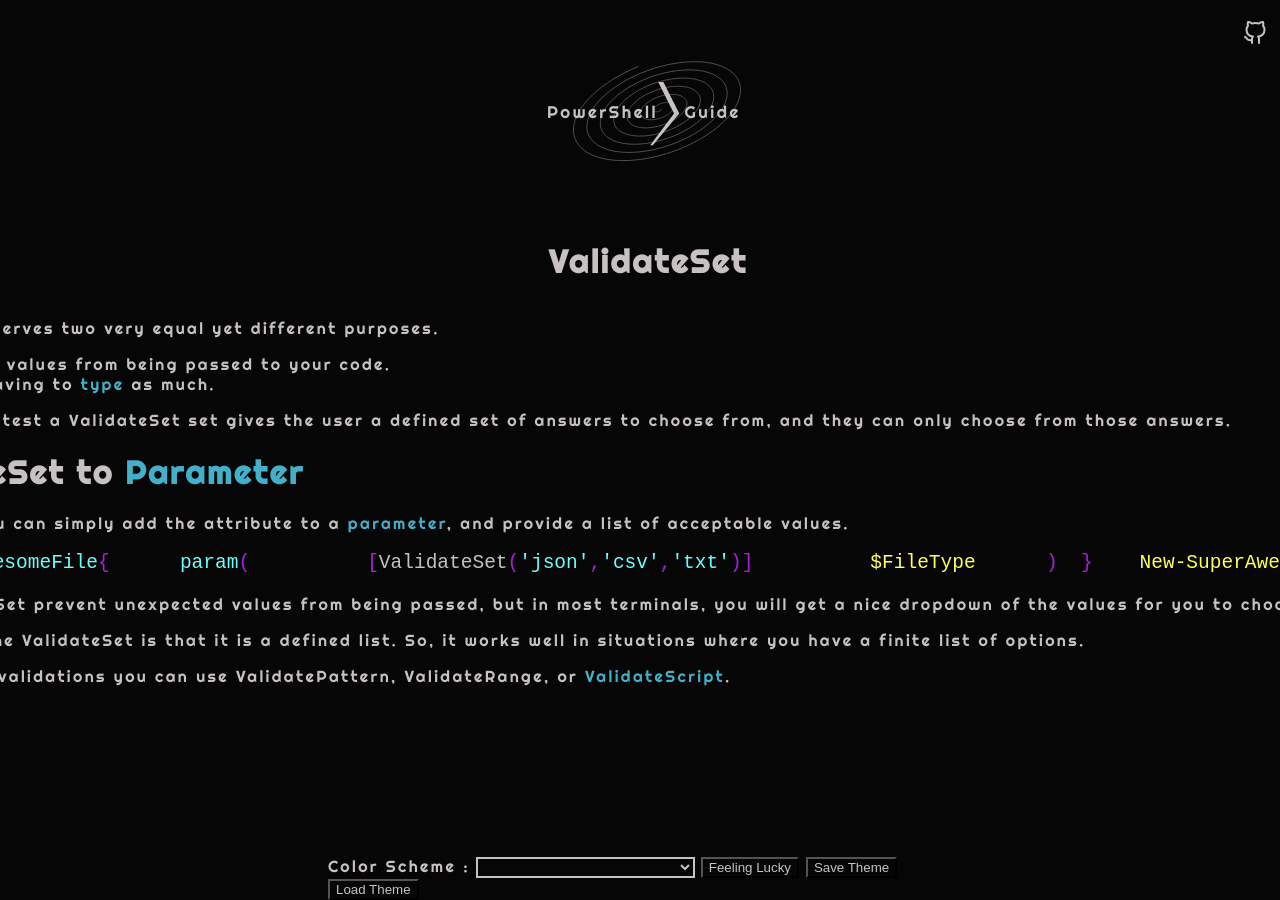
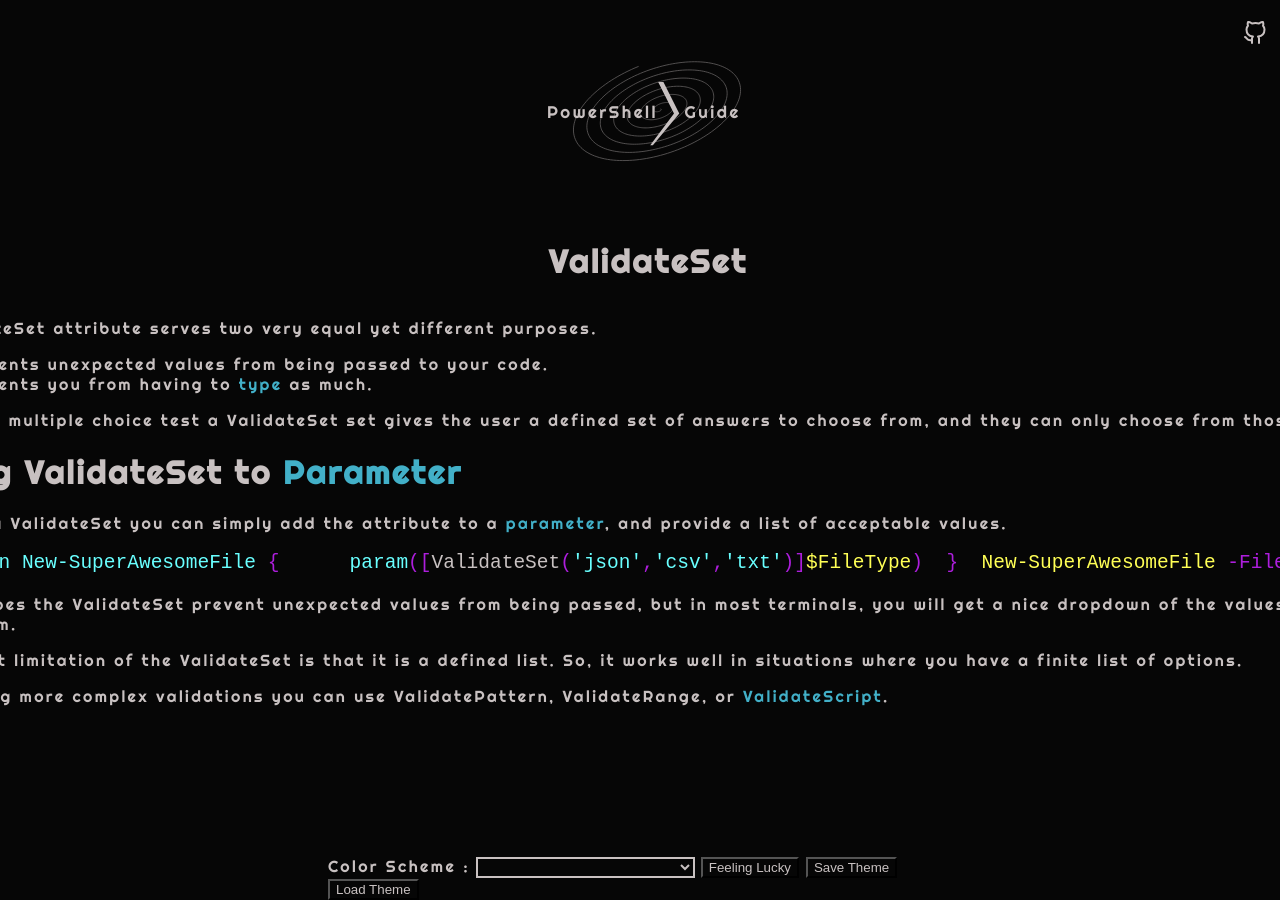
Before and after one commit to PowerShellGuides/PowerShellGuide, a Jekyll site: the page built from docs/PowerShell/Attributes/ValidateSet.md, in a window 1280 px wide. Built offline with Jekyll 4.4.1, drawn with Linux system fonts in a browser that asks for light colours.

Commit message:
Fixing spacing in validate set

```diff
--- a/docs/PowerShell/Attributes/ValidateSet.md
+++ b/docs/PowerShell/Attributes/ValidateSet.md
@@ -18,7 +18,7 @@ Much like a multiple choice test a ValidateSet set gives the user a defined set
 
 To create a ValidateSet you can simply add the attribute to a [parameter](/PowerShell/Parameters), and provide a list of acceptable values.
 
-<pre>&nbsp;&nbsp;<span class='Verbose'>Function</span>&nbsp;<span class='Verbose'>New-SuperAwesomeFile</span><span class='Magenta'>{</span>&nbsp;&nbsp;&nbsp;&nbsp;&nbsp;&nbsp;<span class='Verbose'>param</span><span class='Magenta'>(</span>&nbsp;&nbsp;&nbsp;&nbsp;&nbsp;&nbsp;&nbsp;&nbsp;&nbsp;&nbsp;<span class='Magenta'>[</span><span class='Output'>ValidateSet</span><span class='Magenta'>(</span><span class='Verbose'>'json'</span><span class='Magenta'>,</span><span class='Verbose'>'csv'</span><span class='Magenta'>,</span><span class='Verbose'>'txt'</span><span class='Magenta'>)</span><span class='Magenta'>]</span>&nbsp;&nbsp;&nbsp;&nbsp;&nbsp;&nbsp;&nbsp;&nbsp;&nbsp;&nbsp;<span class='Warning'>$FileType</span>&nbsp;&nbsp;&nbsp;&nbsp;&nbsp;&nbsp;<span class='Magenta'>)</span>&nbsp;&nbsp;<span class='Magenta'>}</span>&nbsp;&nbsp;&nbsp;&nbsp;<span class='Warning'>New-SuperAwesomeFile</span>&nbsp;<span class='Magenta'>-FileType</span>&nbsp;<span class='Verbose'>csv</span>&nbsp;&nbsp;</pre>
+<pre>&nbsp;&nbsp;<span class='Verbose'>function</span>&nbsp;<span class='Verbose'>New-SuperAwesomeFile</span>&nbsp;<span class='Magenta'>{</span>&nbsp;&nbsp;&nbsp;&nbsp;&nbsp;&nbsp;<span class='Verbose'>param</span><span class='Magenta'>(</span><span class='Magenta'>[</span><span class='Output'>ValidateSet</span><span class='Magenta'>(</span><span class='Verbose'>'json'</span><span class='Magenta'>,</span><span class='Verbose'>'csv'</span><span class='Magenta'>,</span><span class='Verbose'>'txt'</span><span class='Magenta'>)</span><span class='Magenta'>]</span><span class='Warning'>$FileType</span><span class='Magenta'>)</span>&nbsp;&nbsp;<span class='Magenta'>}</span>&nbsp;&nbsp;<span class='Warning'>New-SuperAwesomeFile</span>&nbsp;<span class='Magenta'>-FileType</span>&nbsp;<span class='Verbose'>csv</span>&nbsp;&nbsp;</pre>
 
 Not only does the ValidateSet prevent unexpected values from being passed, but in most terminals, you will get a nice dropdown of the values for you to choose from.
 
```
